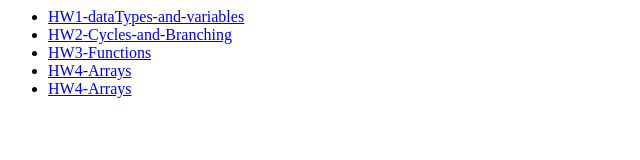
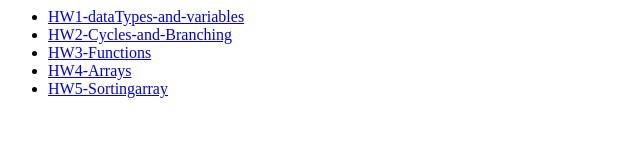
Before and after one commit to VolodymyrReient/MyProjects, a plain HTML site: page index.html in a window 1280 px wide. Shown: the full height of the page, 0-640 px from the left. Drawn offline with Linux system fonts and the light colour scheme.

Commit message:
added 5 HW

```diff
--- a/index.html
+++ b/index.html
@@ -3,5 +3,5 @@
 	<li><a href="CursorAdvanced/HW2-Cycles-and-Branching/index.html">HW2-Cycles-and-Branching</a></li>
 	<li><a href="CursorAdvanced/HW3-Functions/index.html">HW3-Functions</a></li>
 	<li><a href="CursorAdvanced/HW4-Arrays/index.html">HW4-Arrays</a></li>
-	<li><a href="CursorAdvanced/HW5-Sortingarray/index.html">HW4-Arrays</a></li>
+	<li><a href="CursorAdvanced/HW5-Sortingarray/index.html">HW5-Sortingarray</a></li>
 </ul>
```
